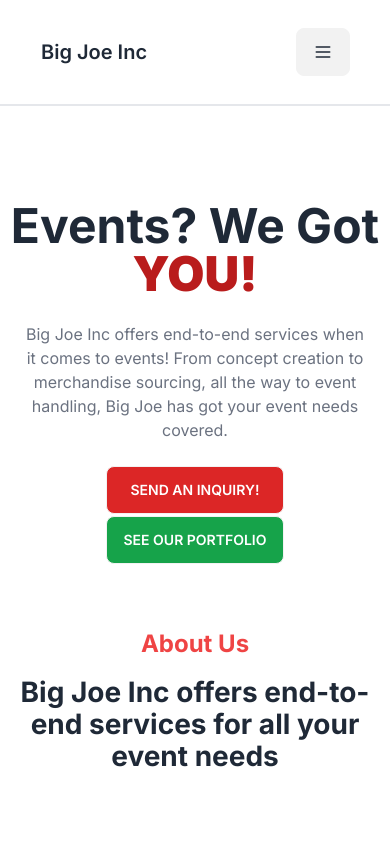
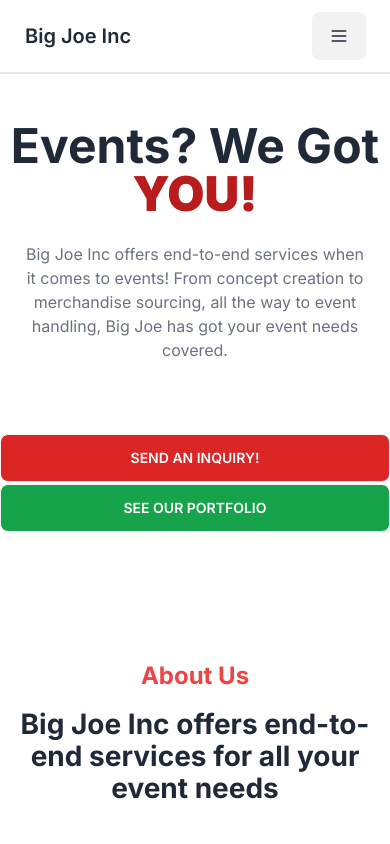
Before and after one commit to joshlitam/Big-Joe-Inc, a Next.js app: page / in a window 390 px wide. Shown: the top 844 px of the page. Built offline with nearby package versions, Linux system fonts and the light colour scheme.

Commit message:
fixed mobile responsiveness

```diff
--- a/app/components/Hero.jsx
+++ b/app/components/Hero.jsx
@@ -6,17 +6,14 @@
     const [useBackground, setBackground] = useState(0)
 
     return (
-        <div className='flex justify-center mt-24'>
-            <div className='flex flex-col max-w-7xl min-w-1/4 gap-16'>
+        <div className='flex justify-center mt-12 hero-wrapper'>
+            <div className='flex flex-col max-w-7xl min-w-1/4'>
                 <div className='flex flex-col items-center'>
                     <h1 className="text-5xl font-bold hero-title">Events? We Got <span className='text-red-700 font-black'>YOU!</span></h1>
+
                     <p className="py-6 text-center text-gray-500 w-8/12 hero-text">Big Joe Inc offers end-to-end services when it comes to events! From concept creation to merchandise sourcing, all the way to event handling, Big Joe has got your event needs covered.</p>
-                    <div className="flex gap-6 justify-center hero-buttons">
-                        <button className="btn bg-red-600 text-white">Send an Inquiry!</button>
-                        <button className="btn bg-green-600 text-white">See our Portfolio</button>
-                    </div>
                 </div>
-                <div className='hero-container'>
+                <div className='hero-container mb-12'>
                     <div className="hero">
                         <div className="hero-overlay bg-opacity-20"></div>
                         <div className="hero-content text-center text-neutral-content">
@@ -25,7 +22,10 @@
                         </div>
                     </div>
                 </div>
-
+                <div className="flex gap-6 justify-center hero-buttons">
+                    <button className="btn bg-red-600 text-white">Send an Inquiry!</button>
+                    <button className="btn bg-green-600 text-white">See our Portfolio</button>
+                </div>
             </div>
         </div>
 
--- a/app/components/Navbar.jsx
+++ b/app/components/Navbar.jsx
@@ -4,7 +4,7 @@
 const Navbar = () => {
 
     return (
-        <div className='flex justify-center p-4 border-b-2'>
+        <div className='flex justify-center p-4 border-b-2 navbar-wrapper'>
             <div className="navbar justify-between bg-base-100 max-w-7xl">
                 <div>
                     <a className="btn btn-ghost normal-case text-xl">Big Joe Inc</a>
--- a/app/globals.css
+++ b/app/globals.css
@@ -90,8 +90,16 @@
 }
 
 @media only screen and (max-width: 740px) {
+    .navbar-wrapper {
+        padding: 0px;
+    }
+
     .hero {
         display: none;
+    }
+
+    .hero-wrapper {
+        margin-bottom: 8rem;
     }
 
     .hero-title {
@@ -111,6 +119,7 @@
         margin-top: 0;
         padding-left: 8px;
         padding-right: 8px;
+        min-height: 25vh;
     }
 
     .about-us-title {
```
